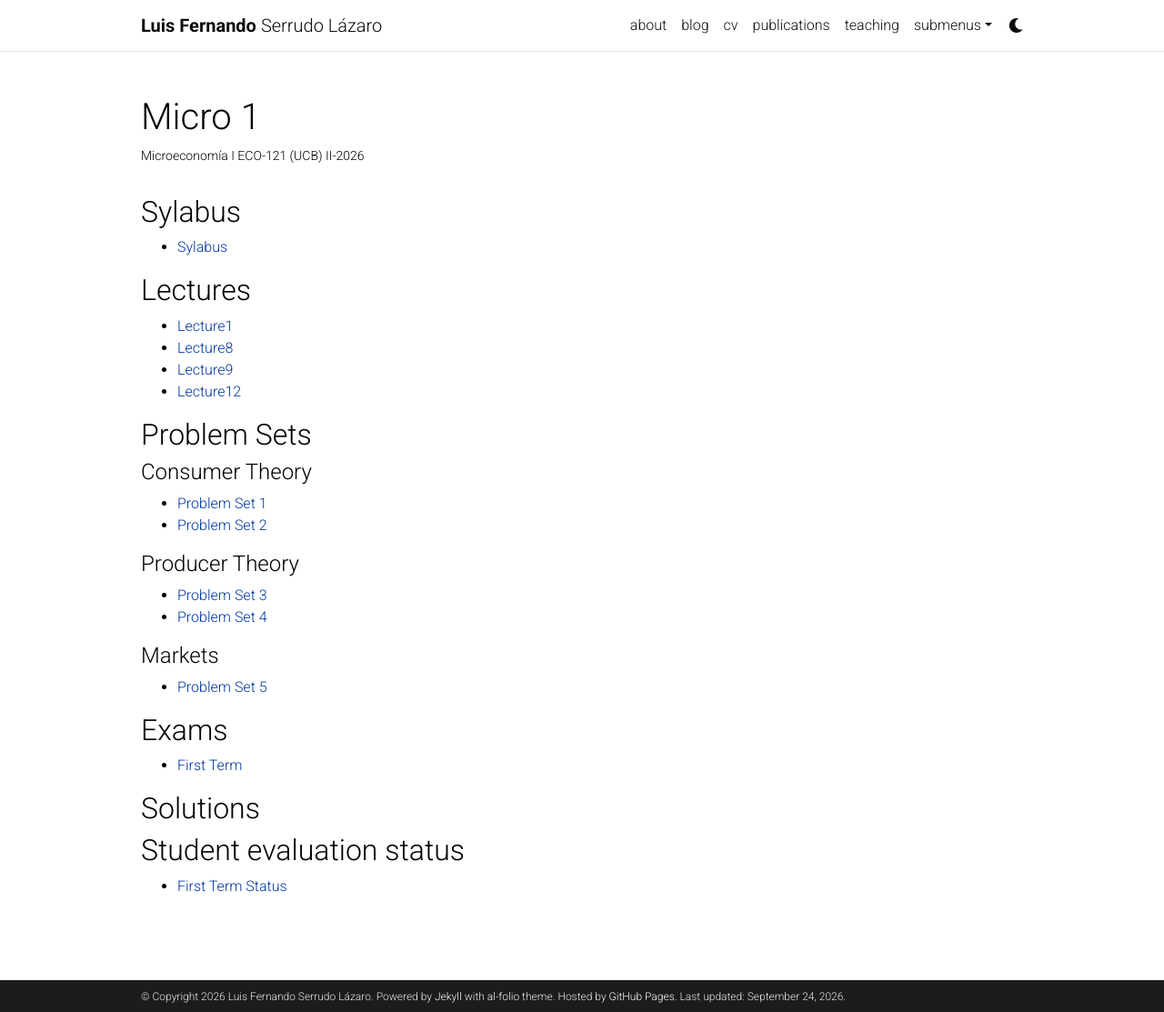
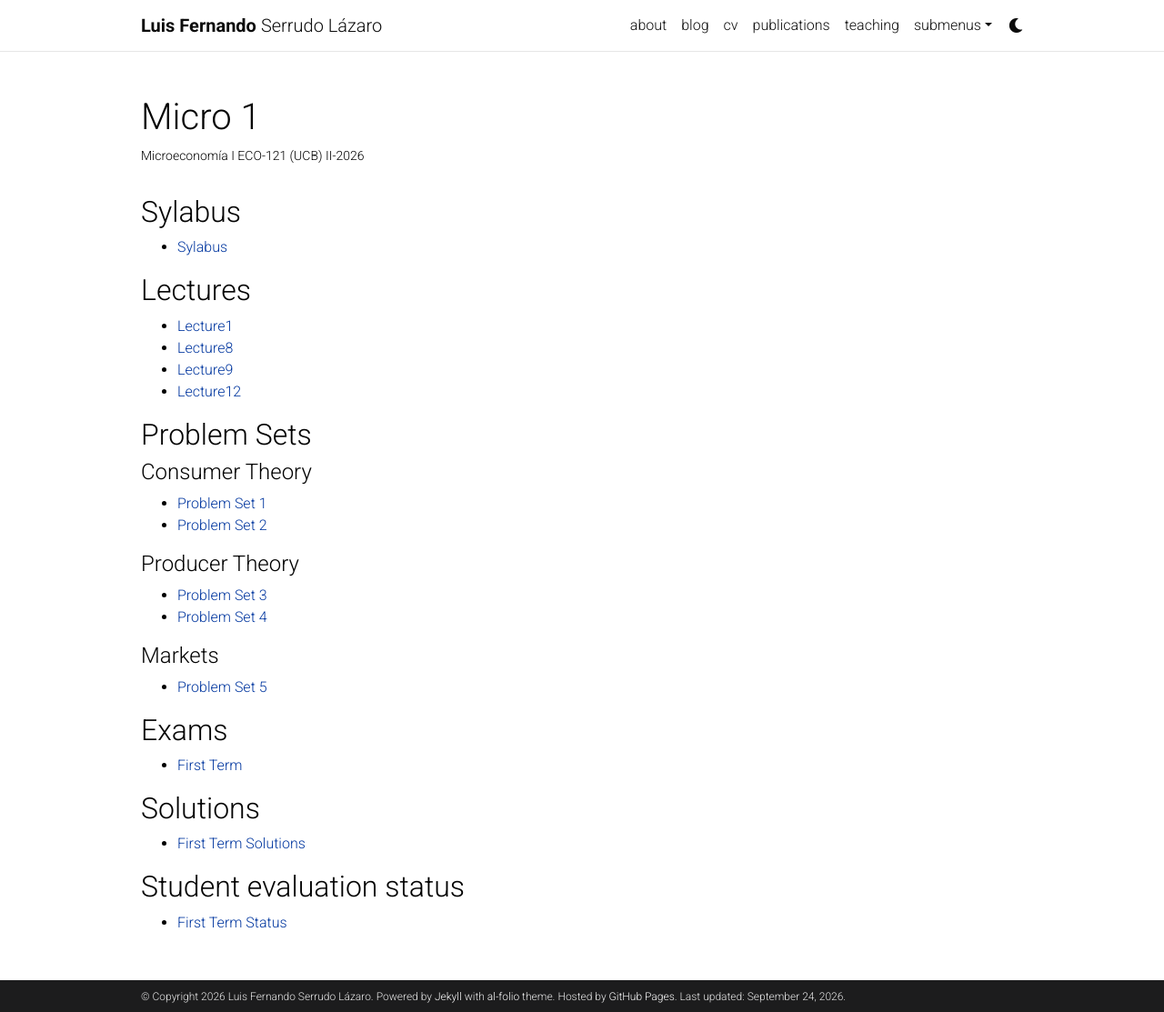
Before and after one commit to lserrudo/lserrudo.github.io, a Jekyll site: the page built from _projects/Microeconomics1_2-2026.md, in a window 1280 px wide and 1113 px high. Shown: the whole window at 91% size. Built offline with Jekyll 4.4.1, drawn with Linux system fonts in a browser that asks for light colours; comment, search, counter and statistics services are not loaded; a style sheet for code colours, icons or effects is not loaded.

Commit message:
Update Microeconomics1_2-2026.md

```diff
--- a/_projects/Microeconomics1_2-2026.md
+++ b/_projects/Microeconomics1_2-2026.md
@@ -32,7 +32,7 @@ category: teaching
 - [First Term](/assets/pdf/Exams2-2026/ExamI.pdf)
 
 ## Solutions
-
+- [First Term Solutions](/assets/pdf/Exams2-2026/ExamI_Sol.pdf)
 
 ## Student evaluation status
 - [First Term Status](/assets/pdf/Exams2-2026/Notas.pdf)
```
